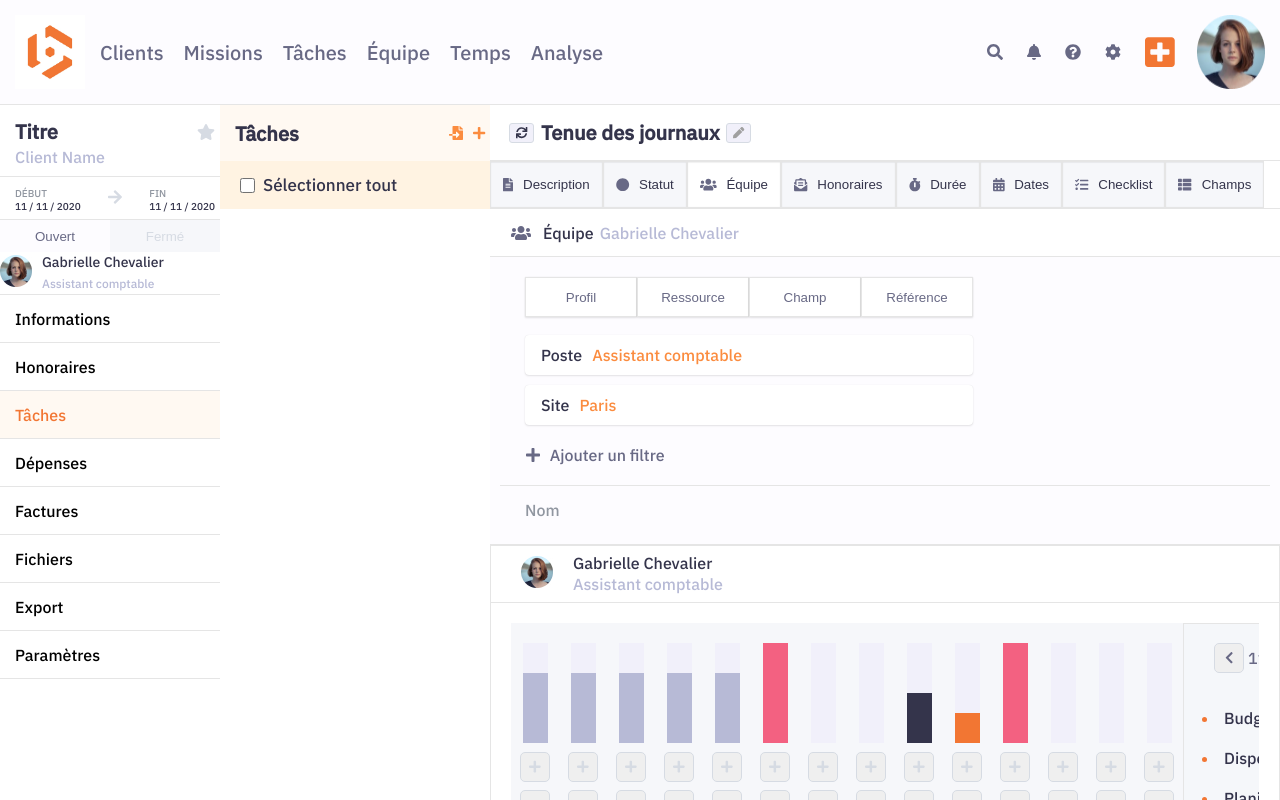
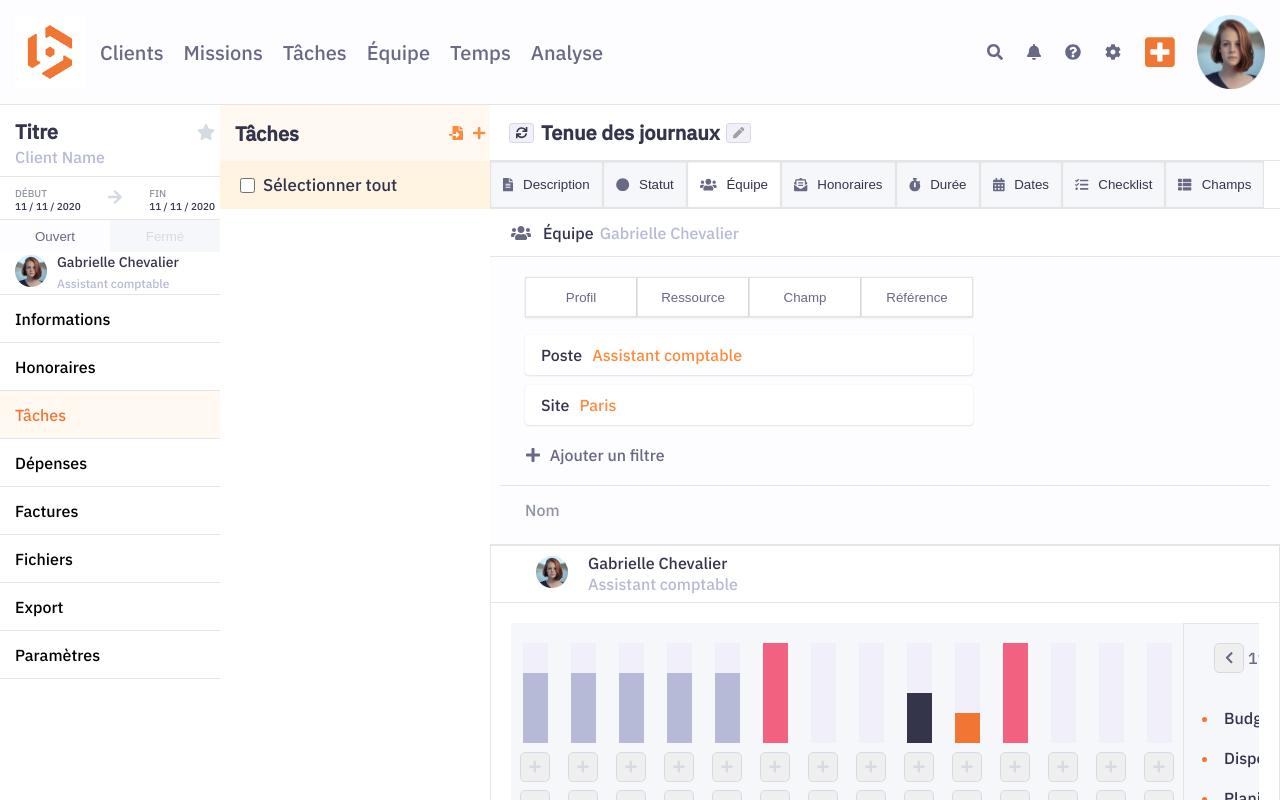
Before and after one commit to deepikabekal/Beeye-1.0, a React (Create React App) app: page / in a window 1280 px wide. Shown: the top 800 px of the page. Built offline with nearby package versions, Linux system fonts and the light colour scheme.

Commit message:
initial commit

```diff
--- a/src/components/TeamSection/ResourcePlanning/ResourceCard.js
+++ b/src/components/TeamSection/ResourcePlanning/ResourceCard.js
@@ -10,7 +10,11 @@ function ResourceCard(props) {
       id={props.id}
     >
       <div className={props.className}>
-        <img src={props.imageURL} alt="employee of the company" />
+        <img
+          src={props.imageURL}
+          alt="employee of the company"
+          className="pad-left-15"
+        />
       </div>
       <div className="resource-info-div">
         <p className={empClass}>{props.employeeName}</p>
```
